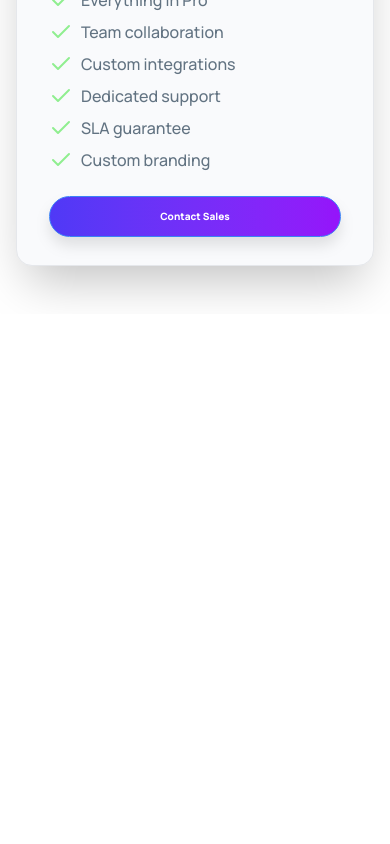
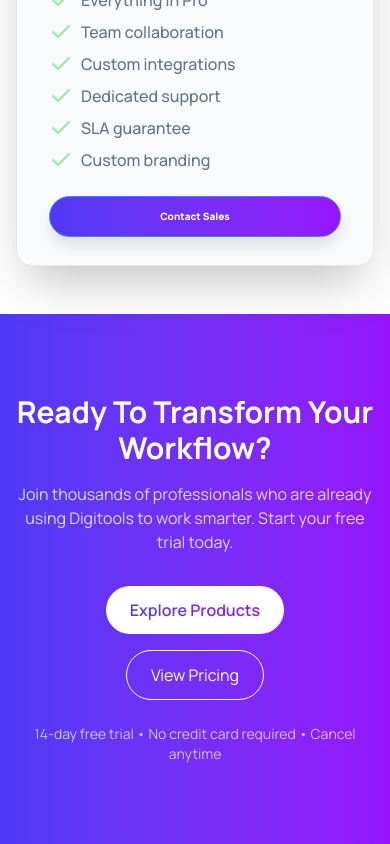
Before and after one commit to corebyte56/Digital-Tools, a React (Vite) app: page / in a window 390 px wide. Shown: the part 8337-9181 px from the top of the page. Before the commit the page ends 8651 px from the top, so only its background shows below. Built offline with nearby package versions, Linux system fonts and the light colour scheme.

Commit message:
feat: complete CTA section with gradient background, call-to-action buttons, and responsive layout

```diff
--- a/src/App.jsx
+++ b/src/App.jsx
@@ -5,6 +5,7 @@ import Info from './component/Info/Info'
 import PremiumTools from './component/PremiumTools/PremiumTools'
 import ThreeeSteps from './component/ThreeSteps/ThreeeSteps'
 import Pricing from './component/Pricing/Pricing'
+import CTA from './component/CTA/CTA'
 
 
 
@@ -17,6 +18,7 @@ const App = () => {
       <PremiumTools/>
       <ThreeeSteps/>
       <Pricing />
+      <CTA />
     </div>
   )
 }
--- /dev/null
+++ b/src/component/CTA/CTA.jsx
@@ -0,0 +1,40 @@
+import React from 'react'
+
+const CTA = () => {
+  return (
+     <div className="w-full py-20 px-4 text-center text-white
+    bg-linear-to-l from-[#9514FA] to-[#4F39F6]">
+
+      <h1 className="text-3xl md:text-5xl font-bold">
+        Ready To Transform Your Workflow?
+      </h1>
+
+      <p className="mt-4 text-white/80 max-w-2xl mx-auto">
+        Join thousands of professionals who are already using Digitools to work smarter.
+        Start your free trial today.
+      </p>
+
+      {/* Buttons */}
+      <div className="flex flex-col md:flex-row items-center justify-center gap-4 mt-8">
+
+        {/* Explore */}
+        <button className="bg-white font-semibold px-6 py-3 rounded-full hover:scale-105 duration-200 active:scale-95 active:translate-y-0 cursor-pointer">
+          <span className='bg-linear-to-l from-[#9514FA] to-[#4F39F6] bg-clip-text text-transparent'>Explore Products</span>
+        </button>
+
+        {/* Pricing */}
+        <button className="border border-white px-6 py-3 rounded-full hover:bg-white hover:text-blue-600 hover:scale-105 duration-200 active:scale-95 active:translate-y-0  cursor-pointer">
+          View Pricing
+        </button>
+
+      </div>
+
+      <p className="mt-6 text-sm text-white/70">
+        14-day free trial • No credit card required • Cancel anytime
+      </p>
+
+    </div>
+  )
+}
+
+export default CTA
```
